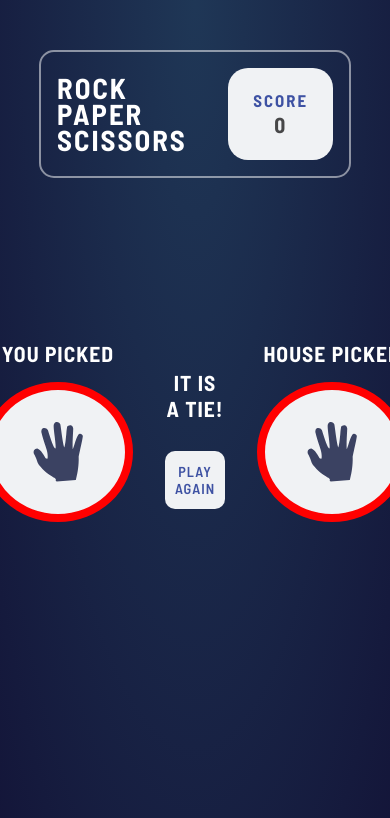
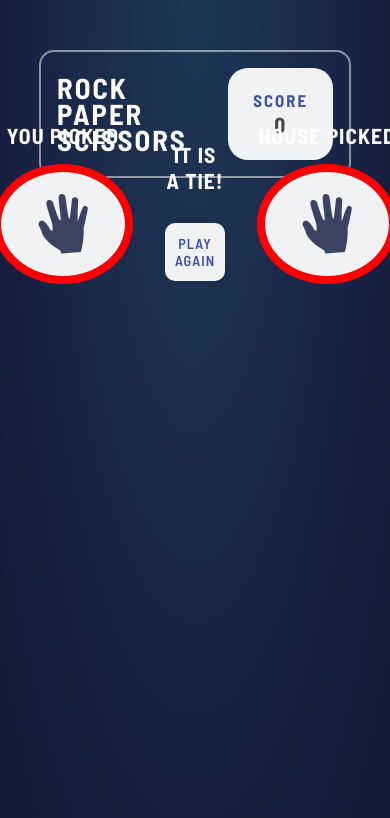
Before and after one commit to Atif-27/rock_paper, a plain HTML site: page index.html in a window 390 px wide. Both pictures are taken after a click on the element 109 px from the left and 335 px from the top of the page. Shown: the top 818 px of the page. Drawn offline with Linux system fonts and the light colour scheme.

Commit message:
fixed responsiveness

```diff
--- a/style.css
+++ b/style.css
@@ -136,6 +136,7 @@ border: 8px solid red;
 
 /*! RESULT */
 .result{
+    position: absolute;
     display: none;
     align-items: center;
     justify-content: center;
@@ -259,8 +260,8 @@ border: 8px solid red;
             letter-spacing: 1px;
         }
         .result .choice-btn{
-            width: 150px;
-            height: 140px;
+            width: 140px;
+            height: 120px;
             margin:1rem 2rem;
         }
 }
```
